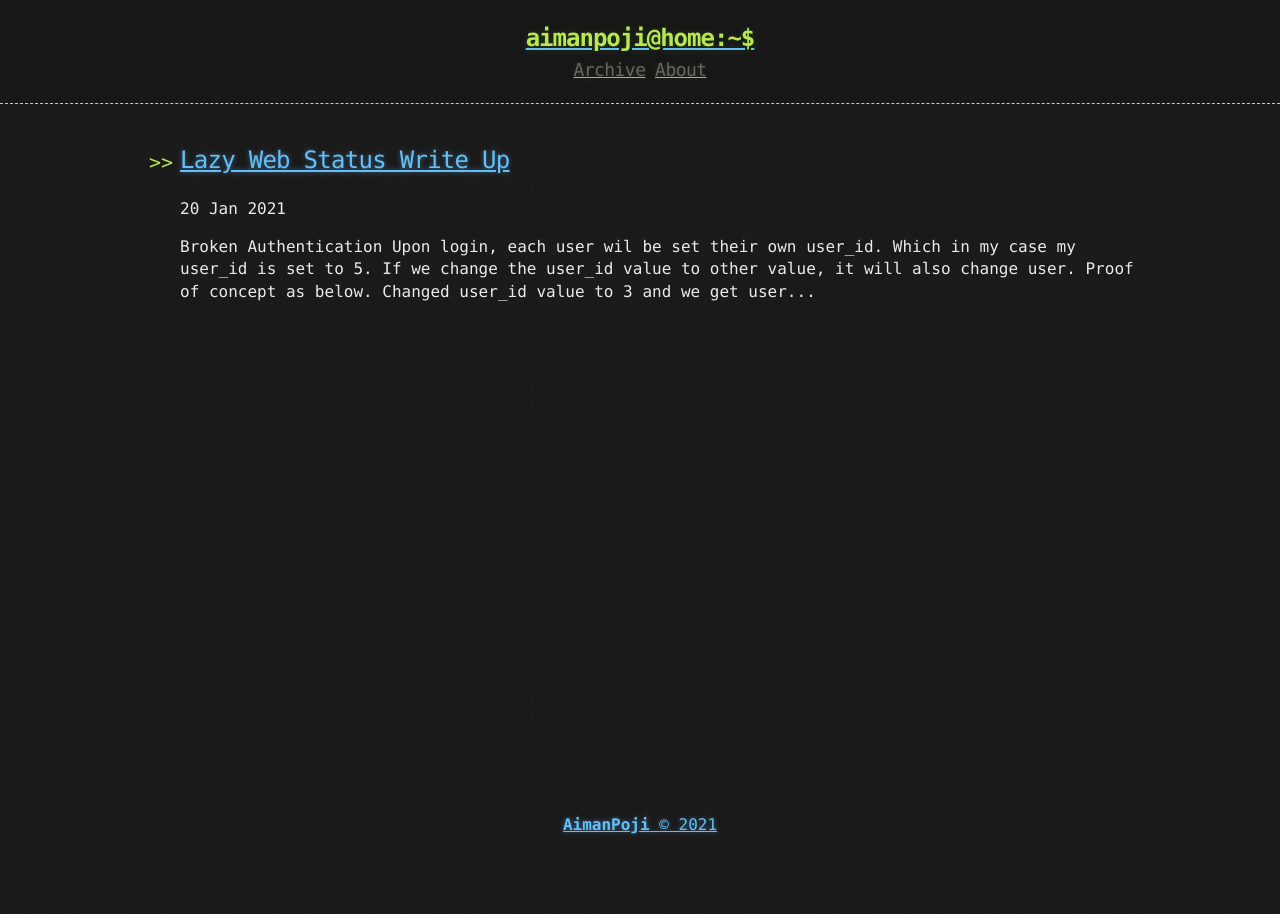
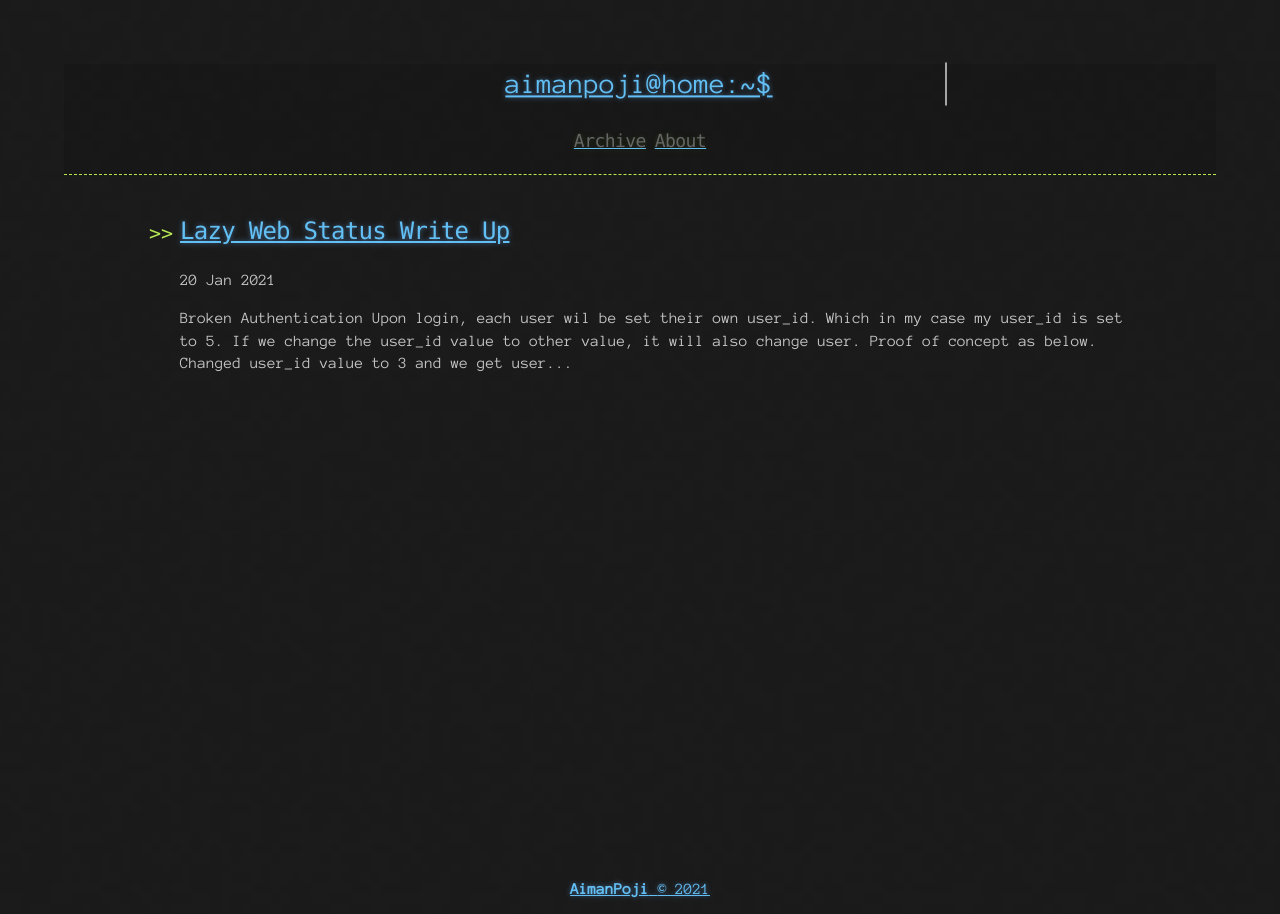
Before and after one commit to aimanpoji/aimanpoji.github.io, a Jekyll site: the page built from index.html, in a window 1280 px wide. Built offline with Jekyll 4.4.1, drawn with Linux system fonts in a browser that asks for light colours; the list of posts is cut into pages by our own code.

Commit message:
Update header.html

```diff
--- a/_includes/header.html
+++ b/_includes/header.html
@@ -1,8 +1,9 @@
 <header>
   <div>
+    <link rel="stylesheet" href="../css/step.css">
     <a href="{{ "/" | prepend: site.baseurl | replace: '//', '/' }}">
     {% assign owner_first_name = site.owner | split: " " %}
-    <h1>{{ owner_first_name[0] | downcase }}@home:~$</h1>
+    <p class="line-1 anim-typewriter">{{ owner_first_name[0] | downcase }}@home:~$</p>
     </a>
     <div class="header-links">
       {% include links.html %}
```
